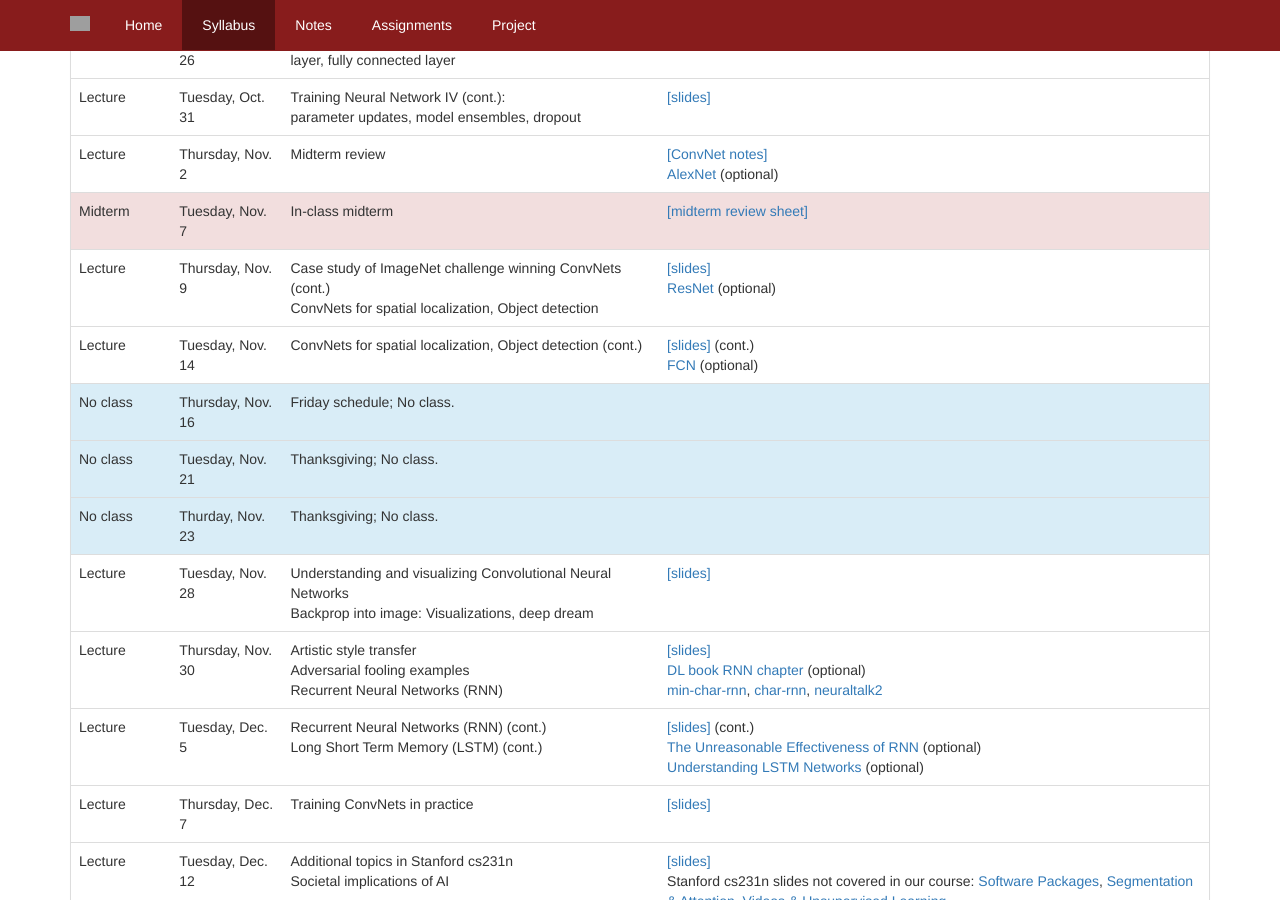
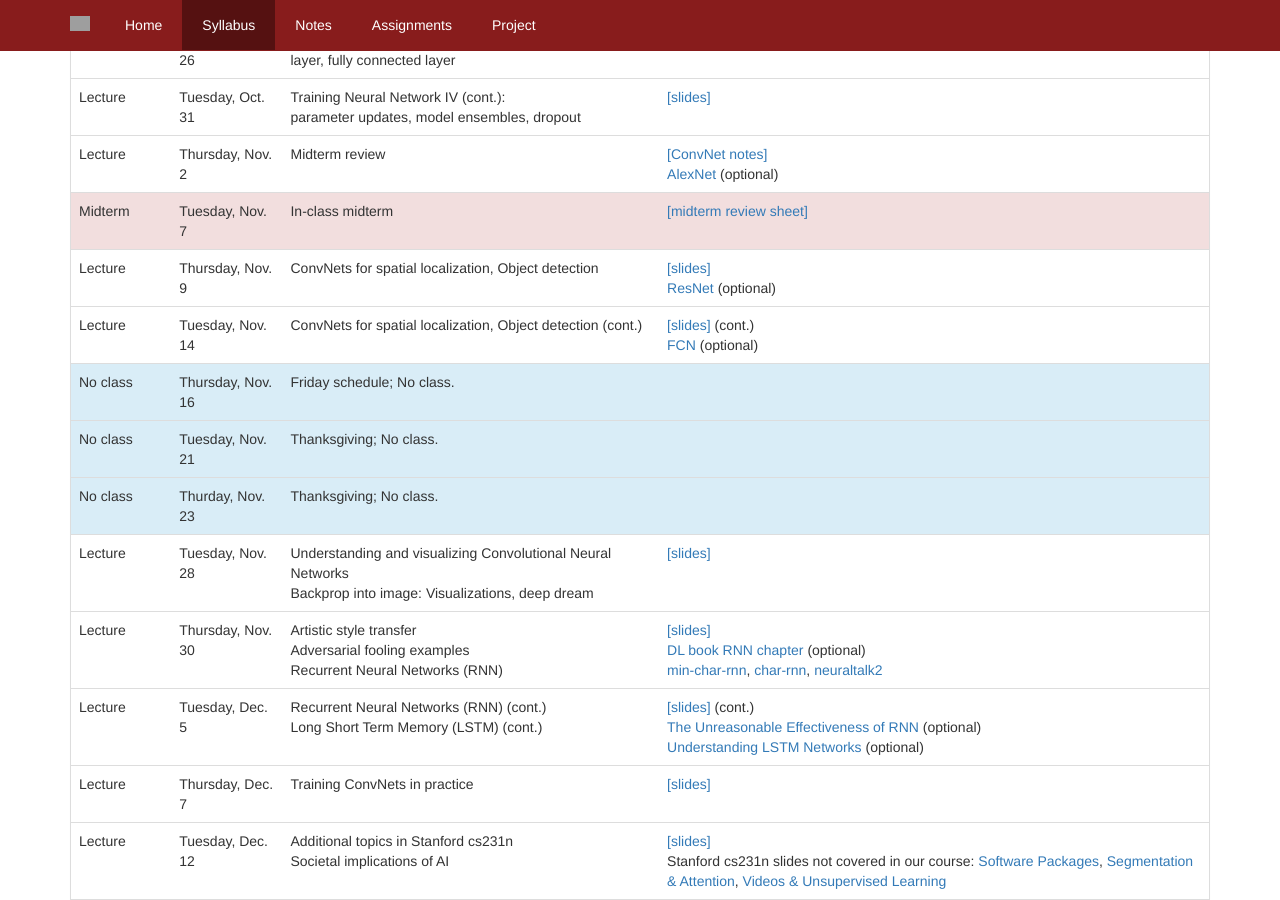
Before and after one commit to compsci682/compsci682.github.io, a Jekyll site: the page syllabus.html, which Jekyll copies as it is, in a window 1280 px wide and 900 px high, scrolled down 1316 px. Built offline with Jekyll 4.4.1, drawn with Linux system fonts in a browser that asks for light colours; grey boxes are pictures that could not be loaded.

Commit message:
lect 13 added

```diff
--- a/syllabus.html
+++ b/syllabus.html
@@ -314,7 +314,6 @@
     <td>Lecture</td>
     <td>Thursday, Nov. 9</td>
     <td>
-        Case study of ImageNet challenge winning ConvNets (cont.) <br>
         ConvNets for spatial localization, Object detection
     </td>
     <td>
```
